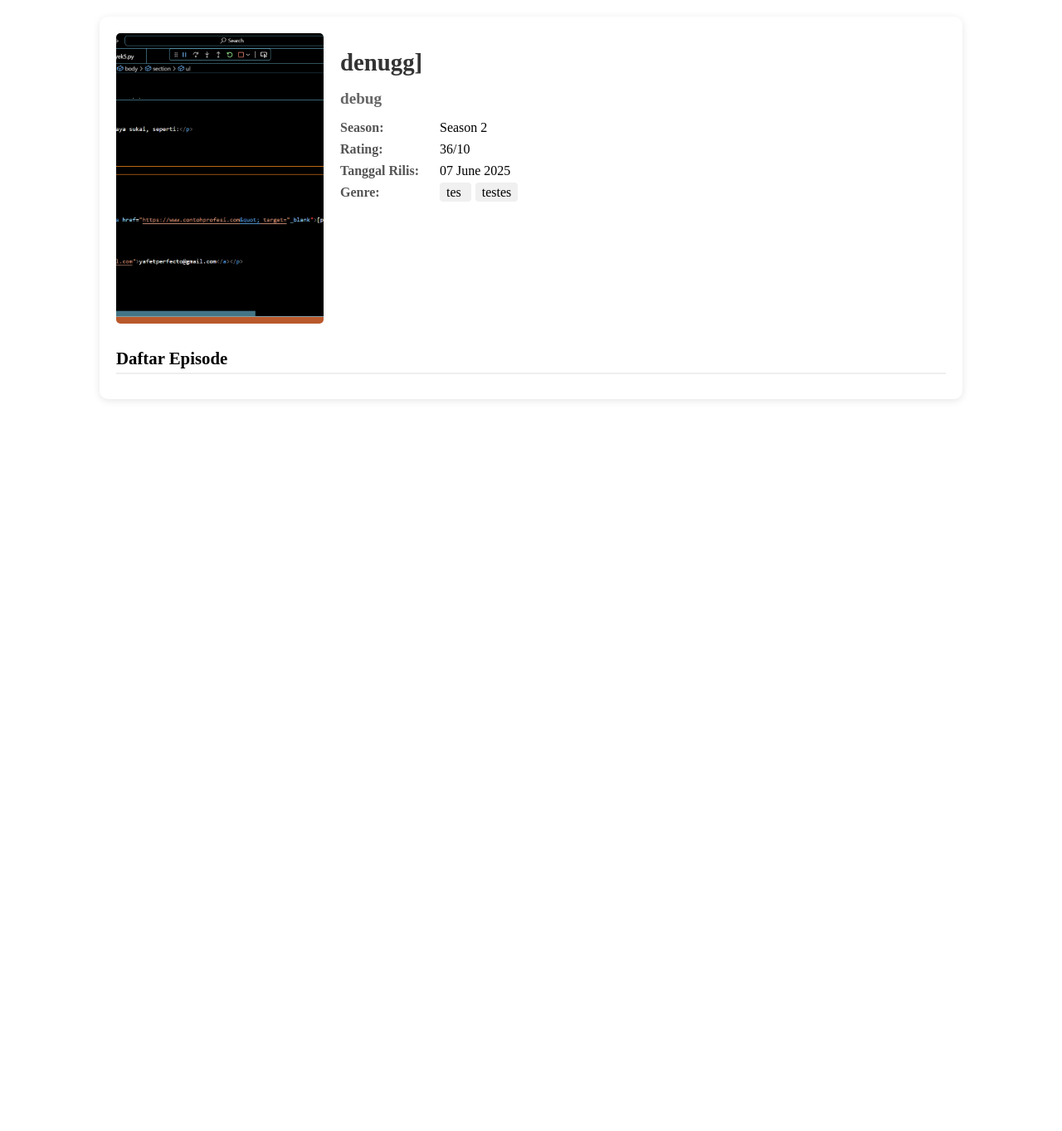
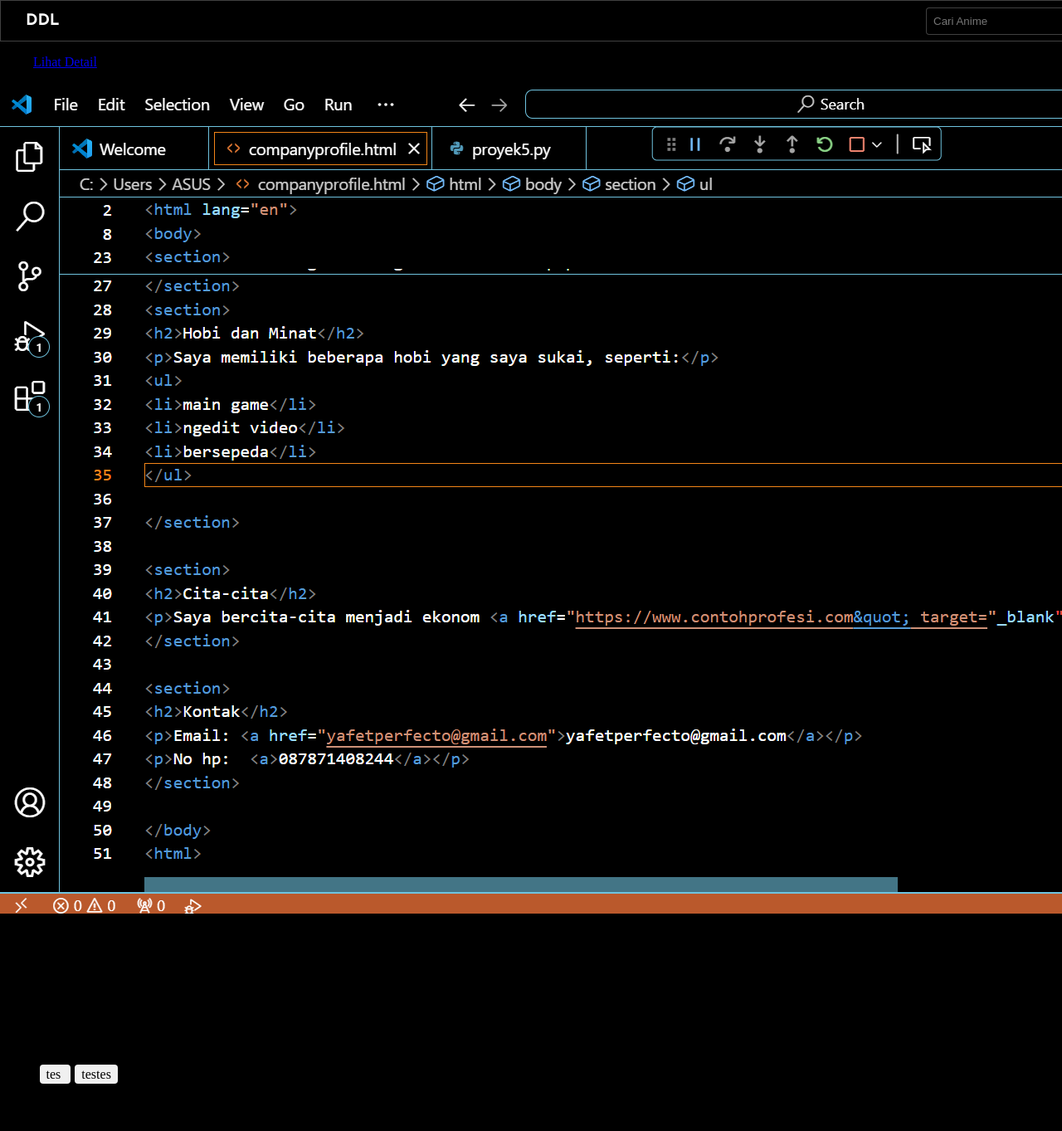
Before and after one commit to Yafetcs123/ddl, a Django app: template anime/templates/detail.html in a window 1280 px wide. Shown: the whole page at 83% size. Before the commit the page ends 483 px from the top, so only its background shows below. Run offline with Django 5.2, Linux system fonts and the light colour scheme; the template is opened without the code that fills it: values that come from a table or form of the project are taken from there, others are empty; data comes from the database, SQL or seed files in the repository; both versions use the stored data as it was after the commit.

Commit message:
first commit

```diff
--- a/anime/templates/detail.html
+++ b/anime/templates/detail.html
@@ -1,3 +1,4 @@
+{% extends "home.html" %}
 <!DOCTYPE html>
 <html lang="en">
 <head>
@@ -86,6 +87,7 @@
         }
     </style>
 </head>
+{% block content %}
 <body>
     <div class="detail-container">
         <div class="anime-header">
@@ -150,5 +152,6 @@
             {% endfor %}
         </div>
     </div>
+{% endblock %}
 </body>
 </html>
--- /dev/null
+++ b/anime/templates/home.css
@@ -0,0 +1,35 @@
+html, body {
+    padding: 0;
+    margin: 0;
+    overflow-x: hidden; /* Menghindari scroll horizontal */
+    background-color: black;
+}
+
+header {
+    background-color: black;
+    width: 100%;
+    height: 3rem;
+    display: flex; /* Use flexbox */
+    justify-content: space-between; /* Space between items */
+    align-items: center; /* Center items vertically */
+    padding: 0 30px; /* Add horizontal padding */
+    border: 1px solid rgba(128, 128, 128, 0.5);
+}
+
+header h3 {
+    color: white;
+    font-family: "Josefin Sans", sans-serif; /* Corrected font-family */
+}
+
+header input {
+    padding: 0.5rem; /* Add some padding to the input */
+    border: 1px solid rgba(128, 128, 128, 0.5);
+    border-radius: 4px; /* Optional: add rounded corners */
+    background-color: black;
+    color: white;
+    margin-left: 1rem;
+}
+
+p {
+    color: white;
+}
--- a/anime/templates/home.html
+++ b/anime/templates/home.html
@@ -1,20 +1,78 @@
-<!-- Looping melalui daftar anime -->
-{% for anime in anime %}
-  <div>
-    <h2>{{ anime.judul }}</h2>  <!-- Judul anime -->
-    <p>English Title: {{ anime.judul_in_english }}</p>
-    <p>Season: {{ anime.get_season_display }}</p>  <!-- Menampilkan label season -->
-    <p>Rating: {{ anime.rating }}</p>
-    <p>Release Date: {{ anime.tanggal_rilis }}</p>
-    <img src="{{ anime.poster.url }}" alt="{{ anime.judul }} poster">
+<!DOCTYPE html>
+<html lang="en">
 
-    <!-- Looping melalui genre -->
-    <p>Genres:
-      {% for genre in anime.genre.all %}
-        <span>{{ genre.genre }}</span>
+<head>
+  <meta charset="UTF-8">
+  <meta name="viewport" content="width=device-width, initial-scale=1.0">
+  <link rel="preconnect" href="https://fonts.googleapis.com">
+  <link rel="preconnect" href="https://fonts.gstatic.com" crossorigin>
+  <link
+    href="https://fonts.googleapis.com/css2?family=Inter:ital,opsz,wght@0,14..32,100..900;1,14..32,100..900&family=Josefin+Sans:ital,wght@0,100..700;1,100..700&family=Lilita+One&display=swap"
+    rel="stylesheet">
+  <link rel="stylesheet" href="home.css">
+  <title>DDL Anime</title>
+</head>
+
+<body>
+  <header>
+    <h3>DDL</h3>
+    <input type="text" placeholder="Cari Anime">
+  </header>
+  <nav>
+    <ul>
+      {% if animes %}
+      {% for a in animes %}
+      <li>
+        <a href="{% url 'detail' a.id %}">Lihat Detail</a>
+      </li>
       {% endfor %}
-    </p>
+      {% endif %}
+    </ul>
+  </nav>
+  {% block content %}
+  {% endblock %}
+</body>
+<style>
+  html,
+  body {
+    padding: 0;
+    margin: 0;
+    overflow-x: hidden;
+    /* Menghindari scroll horizontal */
+    background-color: black;
+  }
 
-    <a href="{% url 'detail' anime.id %}">View Details</a>
-  </div>
-{% endfor %}
+  header {
+    background-color: black;
+    width: 100%;
+    height: 3rem;
+    display: flex;
+    /* Use flexbox */
+    justify-content: space-between;
+    /* Space between items */
+    align-items: center;
+    /* Center items vertically */
+    padding: 0 30px;
+    /* Add horizontal padding */
+    border: 1px solid rgba(128, 128, 128, 0.5);
+  }
+
+  header h3 {
+    color: white;
+    font-family: "Josefin Sans", sans-serif;
+    /* Corrected font-family */
+  }
+
+  header input {
+    padding: 0.5rem;
+    /* Add some padding to the input */
+    border: 1px solid rgba(128, 128, 128, 0.5);
+    border-radius: 4px;
+    /* Optional: add rounded corners */
+    background-color: black;
+    color: white;
+    margin-left: 1rem;
+  }
+</style>
+
+</html>
```
Also changed, not shown: anime/templates/list.html (+2 -117 lines), anime/views.py (+4 -4 lines), db.sqlite3, media/poster/Screenshot_2024-11-04_131921_V0YuH6w.png (added), media/voice_over/Screenshot_2024-11-04_131907.png (added).
